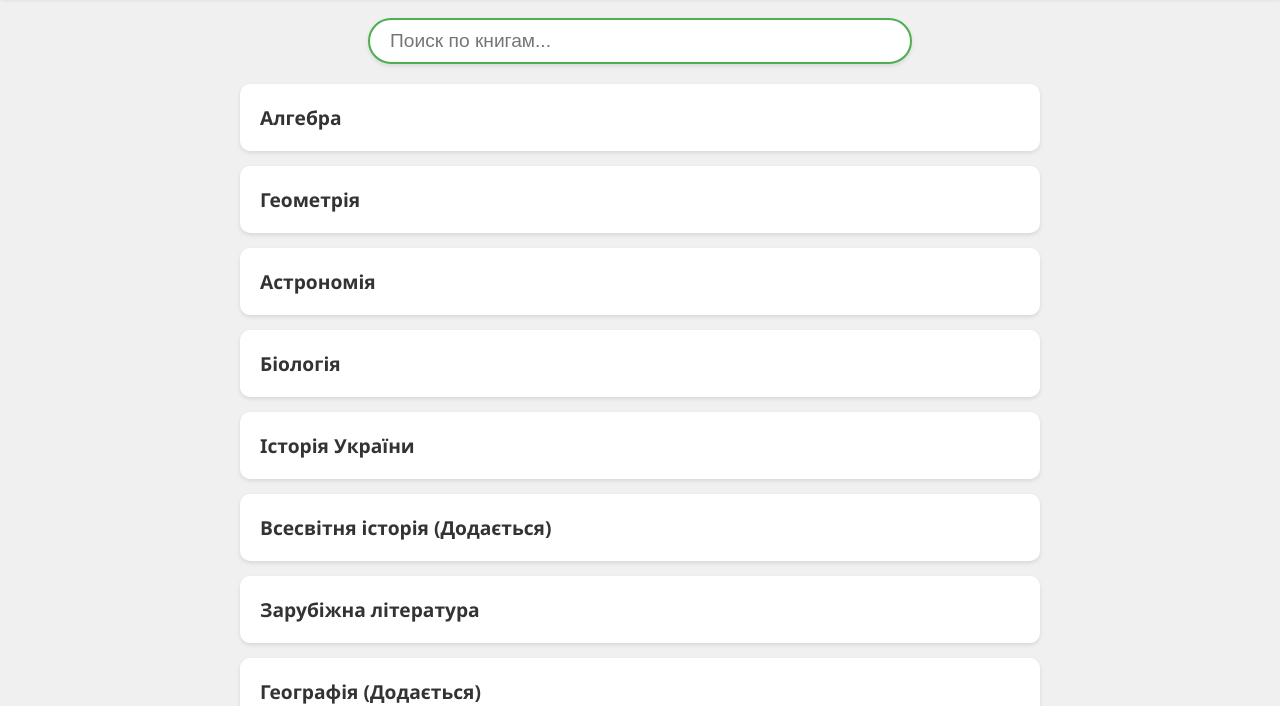
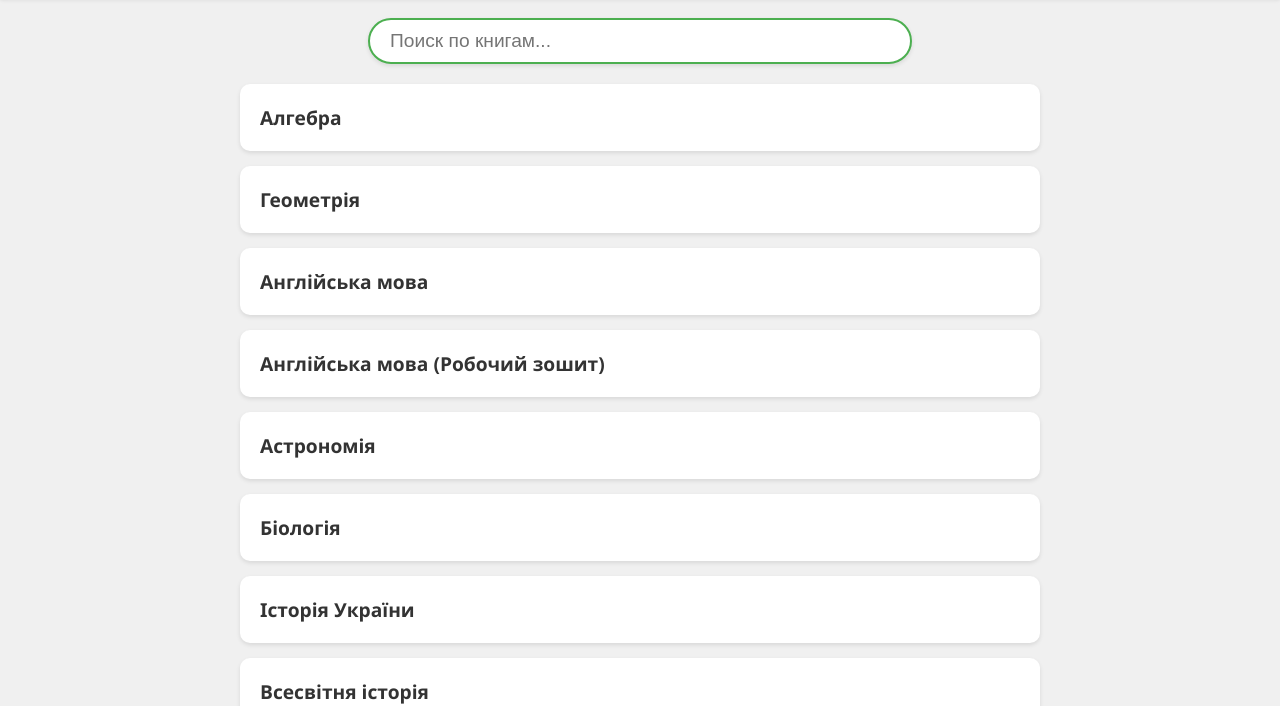
Before and after one commit to RelK1n/collection-book.com, a plain HTML site: page index.html in a window 1280 px wide. Shown: the part 97-803 px from the top of the page. Drawn offline with Linux system fonts and the light colour scheme.

Commit message:
Update index.html

```diff
--- a/index.html
+++ b/index.html
@@ -25,6 +25,12 @@
             <div class="book-item" data-url="https://issuu.com/stankobog/docs/11-klas-geometria-ister-2019-prof">
                 <a href="https://issuu.com/stankobog/docs/11-klas-geometria-ister-2019-prof" target="_blank">Геометрія</a>
             </div>
+            <div class="book-item" data-url="https://drive.google.com/file/d/1Rtd6xv46sh84SqCKfVwRzncNka99ws7O/view?usp=sharing">
+                <a href="https://drive.google.com/file/d/1Rtd6xv46sh84SqCKfVwRzncNka99ws7O/view?usp=sharing" target="_blank">Англійська мова</a>
+            </div>
+            <div class="book-item" data-url="https://drive.google.com/file/d/1RjBDWtOZKuHjM9vOZTNRnqABUJ2G4gSw/view?usp=sharing">
+                <a href="https://drive.google.com/file/d/1RjBDWtOZKuHjM9vOZTNRnqABUJ2G4gSw/view?usp=sharing" target="_blank">Англійська мова (Робочий зошит)</a>
+            </div>
             <div class="book-item" data-url="https://issuu.com/kreidaros/docs/astronomija-11-klas-pryshljak-2019">
                 <a href="https://issuu.com/kreidaros/docs/astronomija-11-klas-pryshljak-2019" target="_blank">Астрономія</a>
             </div>
@@ -34,8 +40,8 @@
             <div class="book-item" data-url="https://issuu.com/stankobog/docs/11-klas-istoria-ukr-vlasov-2019-stand">
                 <a href="https://issuu.com/stankobog/docs/11-klas-istoria-ukr-vlasov-2019-stand" target="_blank">Історія України</a>
             </div>
-            <div class="book-item" data-url="ссылка_на_книгу">
-                <a href="ссылка_на_книгу" target="_blank">Всесвітня історія (Додається)</a>
+            <div class="book-item" data-url="https://issuu.com/kreidaros/docs/vsesvitnia-istoriia-11-klas-hisem-2019-stan">
+                <a href="https://issuu.com/kreidaros/docs/vsesvitnia-istoriia-11-klas-hisem-2019-stan" target="_blank">Всесвітня історія</a>
             </div>
             <div class="book-item" data-url="https://issuu.com/stankobog/docs/11-klas-zarubizhna-literatura-nikolenko-2019">
                 <a href="https://issuu.com/stankobog/docs/11-klas-zarubizhna-literatura-nikolenko-2019" target="_blank">Зарубіжна література</a>
```
